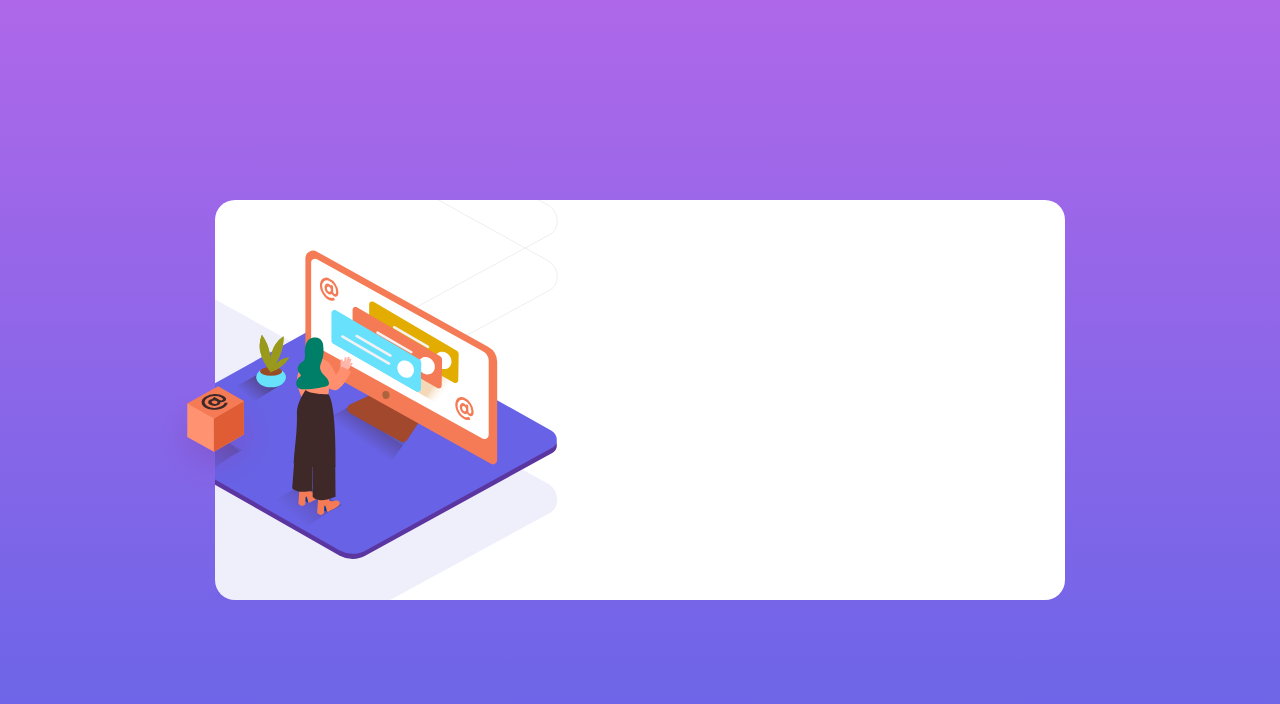
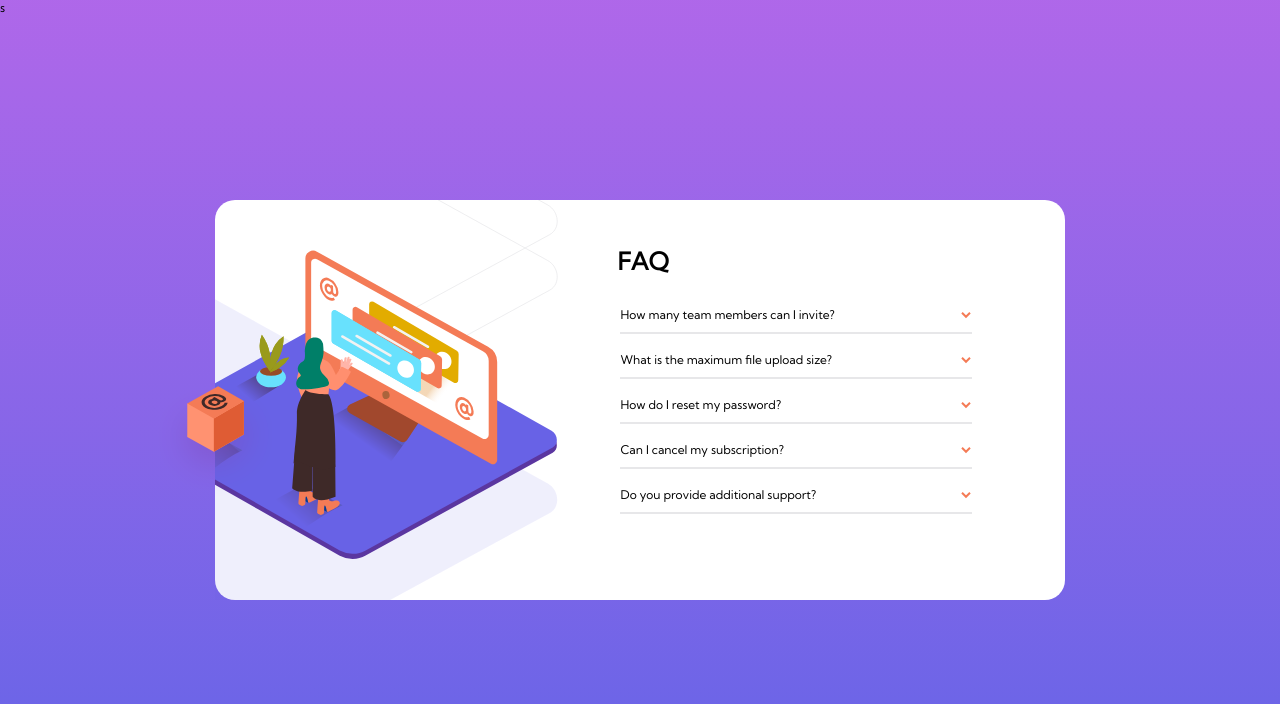
Before and after one commit to yustinayasin/frontendmentor, a plain HTML site: page Day 1 - FAQ accordion card/index.html in a window 1280 px wide. Drawn offline with Linux system fonts and the light colour scheme.

Commit message:
added faq text

```diff
--- a/Day 1 - FAQ accordion card/index.html
+++ b/Day 1 - FAQ accordion card/index.html
@@ -14,8 +14,8 @@
     .attribution a { color: hsl(228, 45%, 44%); }
   </style> -->
   <link rel="stylesheet" href="style.css">
-
-</head>
+  <link href="https://fonts.googleapis.com/css2?family=Kumbh+Sans&display=swap" rel="stylesheet">
+</head>s
 <body>
 
   <div class="container">
@@ -23,7 +23,41 @@
       <img class="woman" src="../images/illustration-woman-online-desktop.svg">
     </div>
     <img class="cube" src="../images/illustration-box-desktop.svg">
-    <div class="faq"></div>
+    <div class="faq">
+      <h1><b>FAQ</b></h1>
+      <table>
+        <tr>
+          <td>
+            <span>How many team members can I invite?</span>
+            <span><img src="../images/icon-arrow-down.svg"></span>
+          </td>
+        </tr>
+        <tr>
+          <td>
+            <span>What is the maximum file upload size?</span>
+            <span><img src="../images/icon-arrow-down.svg"></span>
+          </td>
+        </tr>
+        <tr>
+          <td>
+            <span>How do I reset my password?</span>
+            <span><img src="../images/icon-arrow-down.svg"></span>
+          </td>
+        </tr>
+        <tr>
+          <td>
+            <span>Can I cancel my subscription?</span>
+            <span><img src="../images/icon-arrow-down.svg"></span>
+          </td>
+        </tr>
+        <tr>
+          <td>
+            <span>Do you provide additional support?</span>
+            <span><img src="../images/icon-arrow-down.svg"></span>
+          </td>
+        </tr>
+      </table>
+    </div>
   </div>
   <!-- How many team members can I invite?
   You can invite up to 2 additional users on the Free plan. There is no limit on
--- a/Day 1 - FAQ accordion card/style.css
+++ b/Day 1 - FAQ accordion card/style.css
@@ -4,6 +4,8 @@ body {
     /* pas engga dispesifikasi heightnya berapa bg color ga keluar karena emang default valuenya 0 jadi mana bisa kelihatan */
     height: 100vh;
     background-image: -webkit-linear-gradient(hsl(273, 75%, 66%), hsl(240, 73%, 65%));
+    font-size: 12px;
+    font-family: 'Kumbh Sans', sans-serif;;
 }
 
 .container {
@@ -52,4 +54,30 @@ body {
 
 .faq {
     grid-area: faq;
+    margin: 30px 60px 40px 60px;
 }
+
+.faq h3 {
+    font-size: 30px;
+}
+
+table {
+    display: flex;
+    flex-direction: column;
+}
+
+/* tr {
+    margin: 3px;
+    padding: 5px;
+} */
+
+tr td {
+    border-bottom: 2px solid hsl(240, 5%, 91%);
+    width: 350px;
+    margin-top: 3px;
+    margin-bottom: 3px;
+    padding-top: 10px;
+    padding-bottom: 10px;
+    display: inline-flex;
+    justify-content: space-between;
+}
```
